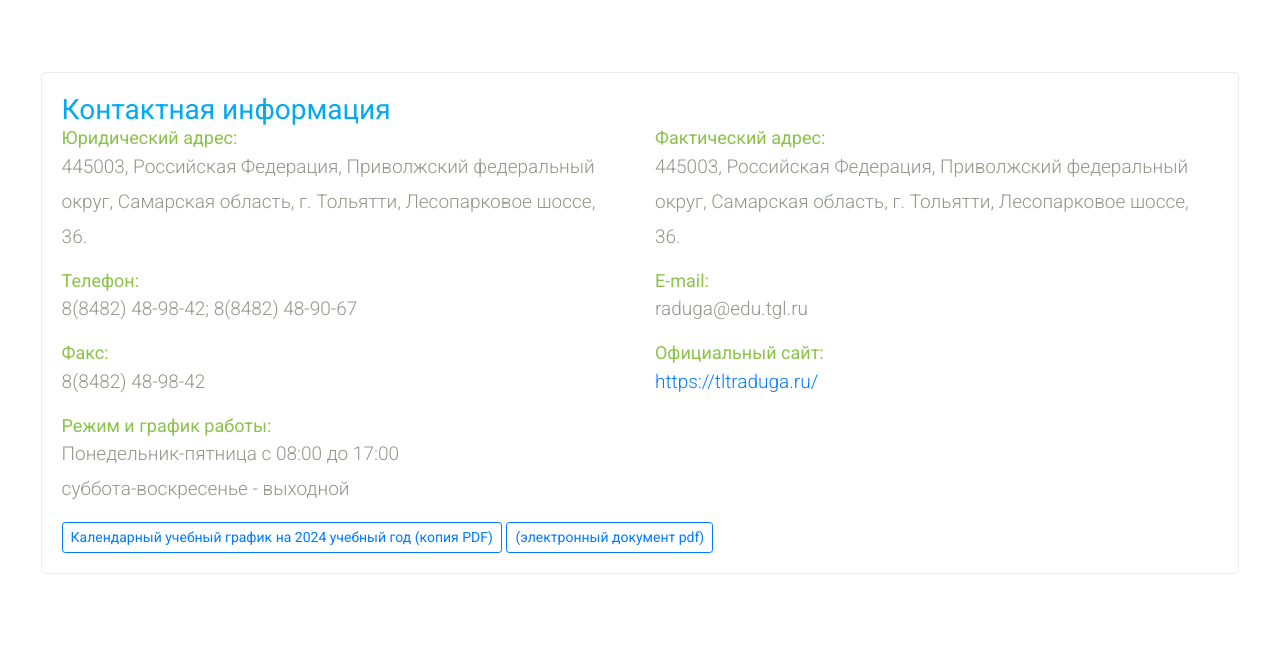
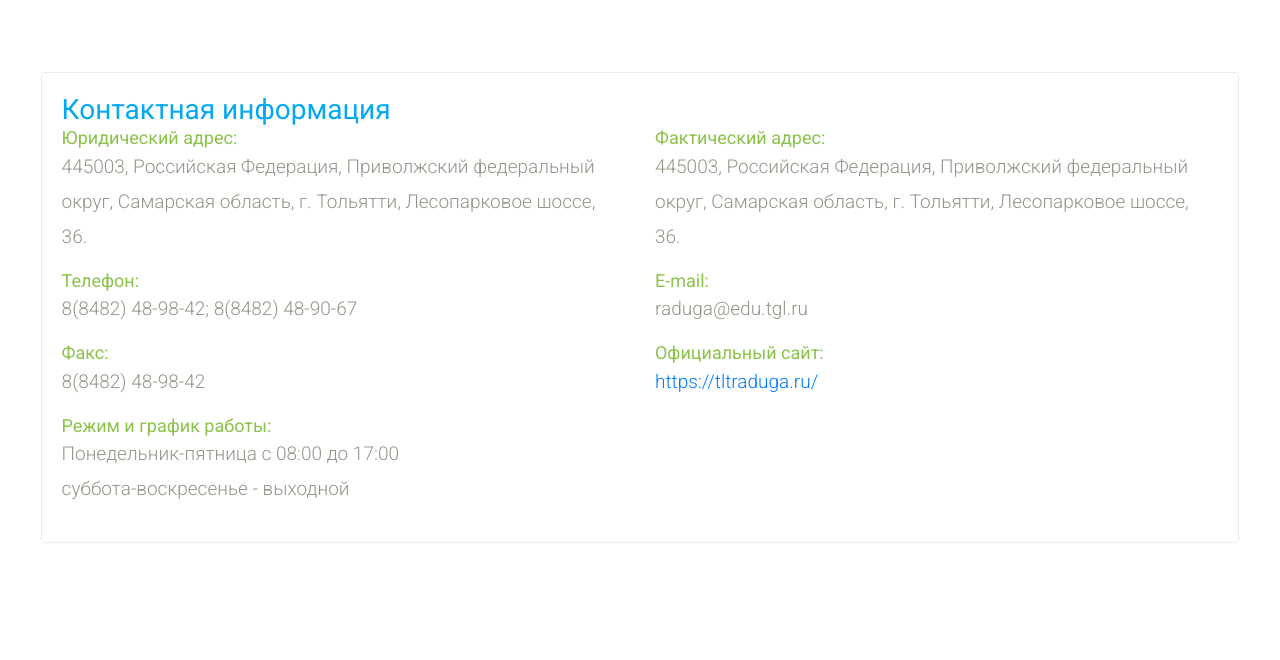
Before and after one commit to schiz1k/Website-Rainbow-, a plain HTML site: page contact.html in a window 1280 px wide. Shown: the part 266-926 px from the top of the page. Drawn offline with Linux system fonts and the light colour scheme.

Commit message:
1.0.8rc3

```diff
--- a/contact.html
+++ b/contact.html
@@ -266,15 +266,11 @@
                             <p>Понедельник-пятница с 08:00 до 17:00<br>
                             суббота-воскресенье - выходной</p>
                         </div>
-                        <div class="doc-links mt-3">
-                            <a href="img/documents/kalendarnigrafik2024.pdf" class="btn btn-outline-primary btn-sm">Календарный учебный график на 2024 учебный год (копия PDF)</a>
-                            <a href="img/documents/kalendarnigrafik2024ecp.pdf" class="btn btn-outline-primary btn-sm">(электронный документ pdf)</a>
-                        </div>
                     </div>
                 </div>
             </div>
         </div>
-
+    </section>
 
  <!--Footer widget area start-->
  <section class="footer-widget style-three style-two">
```
